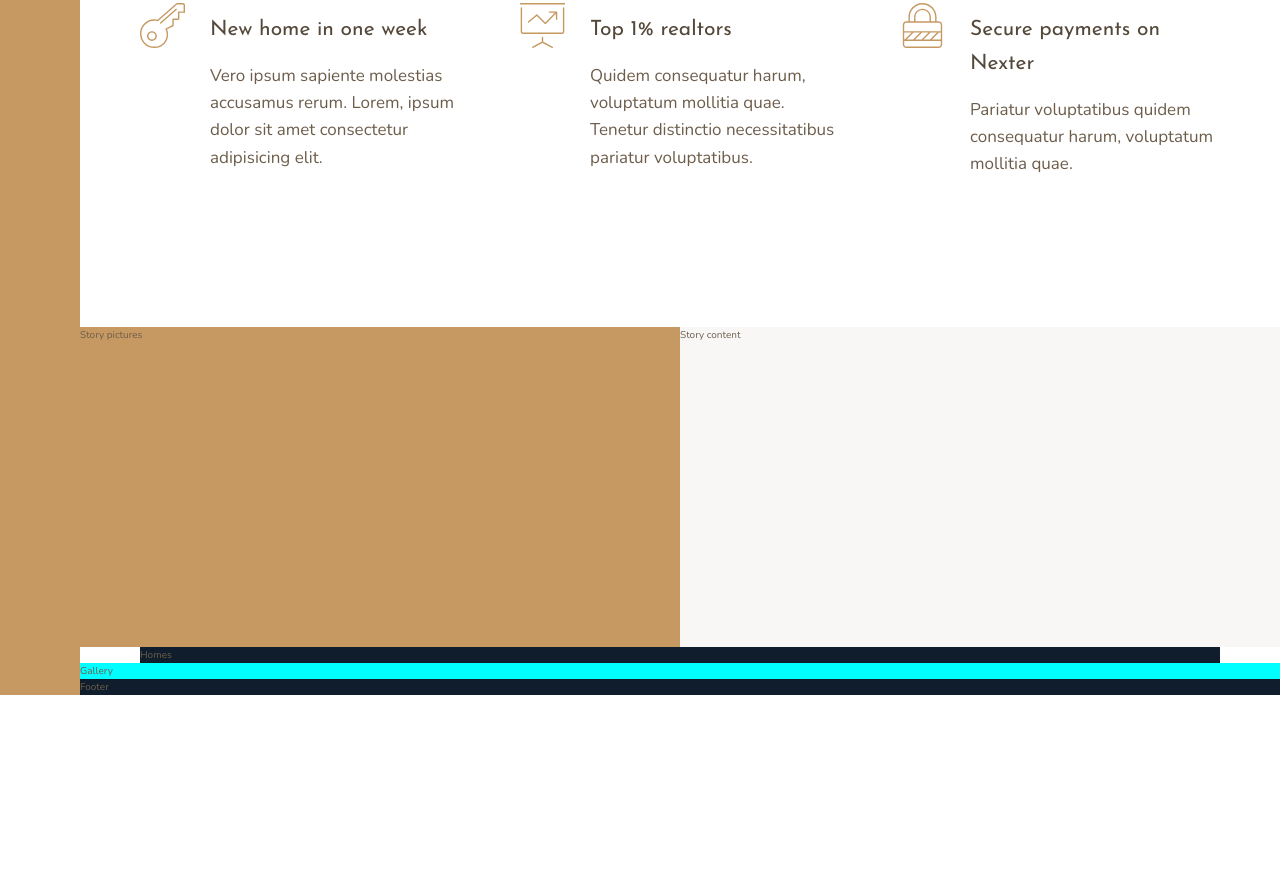
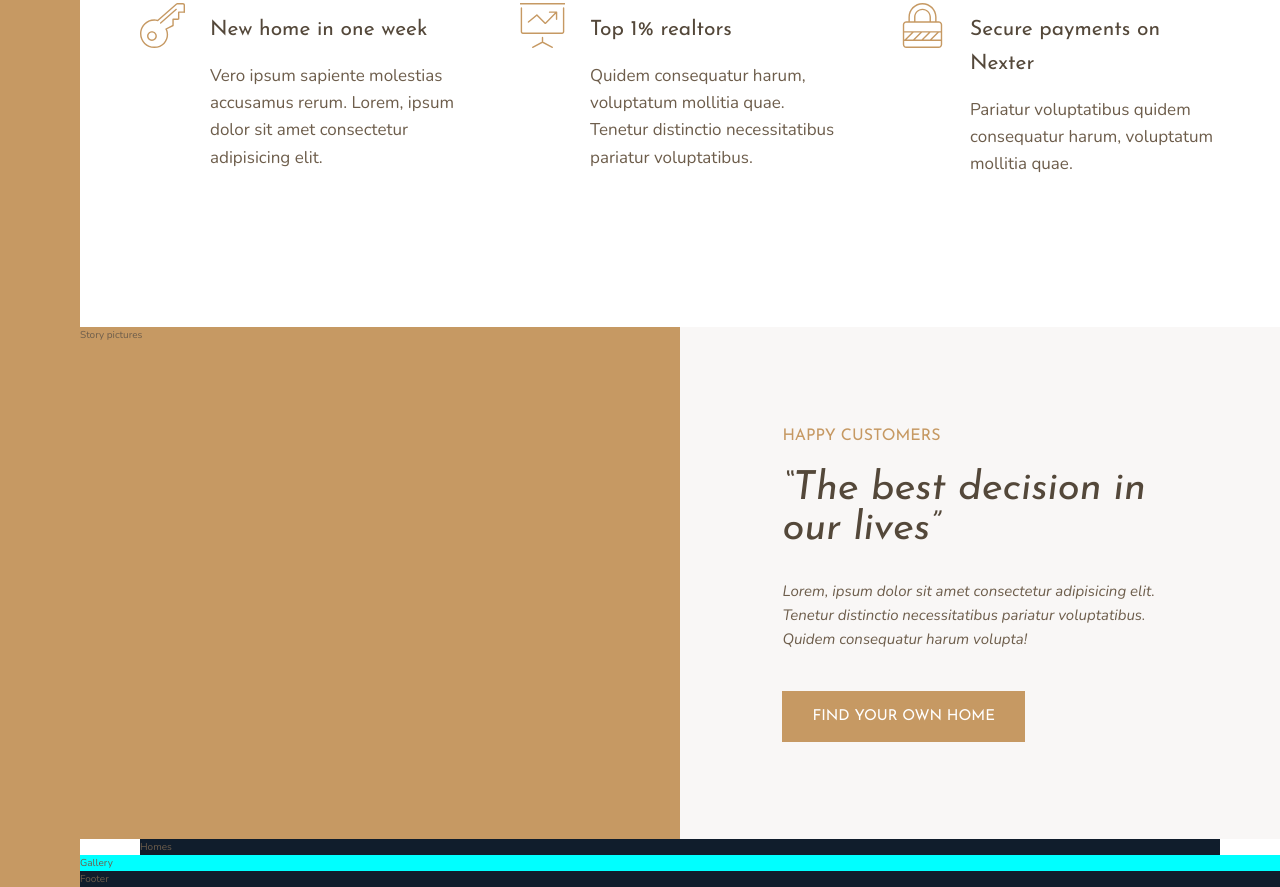
Before and after one commit to KarolinaKotwica/Grid-website-project, a website: page index.html in a window 1280 px wide. Shown: the part 994-1881 px from the top of the page. Before the commit the page ends 1689 px from the top, so only its background shows below. Drawn offline with nearby package versions, Linux system fonts and the light colour scheme.

Commit message:
Story section

```diff
--- a/index.html
+++ b/index.html
@@ -79,7 +79,11 @@
             Story pictures
         </div>
         <div class="story__content">
-            Story content
+            <h3 class="heading-3 mb-sm">Happy customers</h3>
+            <h2 class="heading-2 heading-2--dark mb-md">&ldquo;The best decision in our lives&rdquo;</h2>
+            <p class="story__text">Lorem, ipsum dolor sit amet consectetur adipisicing elit. Tenetur distinctio necessitatibus pariatur voluptatibus. Quidem consequatur harum volupta!</p>
+
+            <button class="btn">Find your own home</button>
         </div>
         <section class="homes">
             Homes
--- a/sass/_base.scss
+++ b/sass/_base.scss
@@ -37,6 +37,6 @@ body {
 
 .container {
     display: grid;
-    grid-template-rows: 80vh min-content 40vh repeat(3, min-content);
+    grid-template-rows: 80vh min-content 40vw repeat(3, min-content);
     grid-template-columns: [sidebar-start] 8rem [sidebar-end full-start] minmax(6rem, 1fr) [center-start] repeat(8, [col-start] minmax(min-content, 14rem) [col-end]) [center-end] minmax(6rem, 1fr) [full-end];
 }
--- a/sass/_story.scss
+++ b/sass/_story.scss
@@ -8,5 +8,22 @@
     &__content {
         background-color: $color-grey-light-1;
         grid-column: col-start 5 / full-end;
+
+        // display: flex;
+        // justify-content: center;
+        // flex-direction: column;
+        // align-items: flex-start;
+
+        display: grid;
+        align-content: center;
+        justify-items: start;
+
+        padding: 6rem 8vw;
+    }
+
+    &__text {
+        font-size: 1.5rem;
+        font-style: italic;
+        margin-bottom: 4rem;
     }
 }
--- a/sass/_typography.scss
+++ b/sass/_typography.scss
@@ -8,9 +8,18 @@
 }
 .heading-2 {
     @extend %heading;
+    font-size: 4rem;
+    font-style: italic;
+    line-height: 1;
+
+    &--light { color: $color-grey-light-1 }
+    &--dark { color: $color-grey-dark-1 }
 }
 .heading-3 {
     @extend %heading;
+    font-size: 1.6rem;
+    color: $color-primary;
+    text-transform: uppercase;
 }
 .heading-4 {
     @extend %heading;
@@ -19,3 +28,25 @@
     &--light { color: $color-grey-light-1 }
     &--dark { color: $color-grey-dark-1 }
 }
+
+.btn {
+    background-color: $color-primary;
+    color: #fff;
+    border: none;
+    border-radius: 0;
+    font-family: $font-display;
+    font-size: 1.5rem;
+    text-transform: uppercase;
+    padding: 1.8rem 3rem;
+    cursor: pointer;
+    transition: all .2s;
+
+    &:hover {
+        background-color: $color-primary-dark;
+    }
+}
+
+.mb-sm { margin-bottom: 2rem; }
+.mb-md { margin-bottom: 3rem; }
+.mb-lg { margin-bottom: 4rem; }
+.mb-hg { margin-bottom: 8rem; }
```
Also changed, not shown: img/text.txt (deleted, +0 -18 lines), css/style.css.
